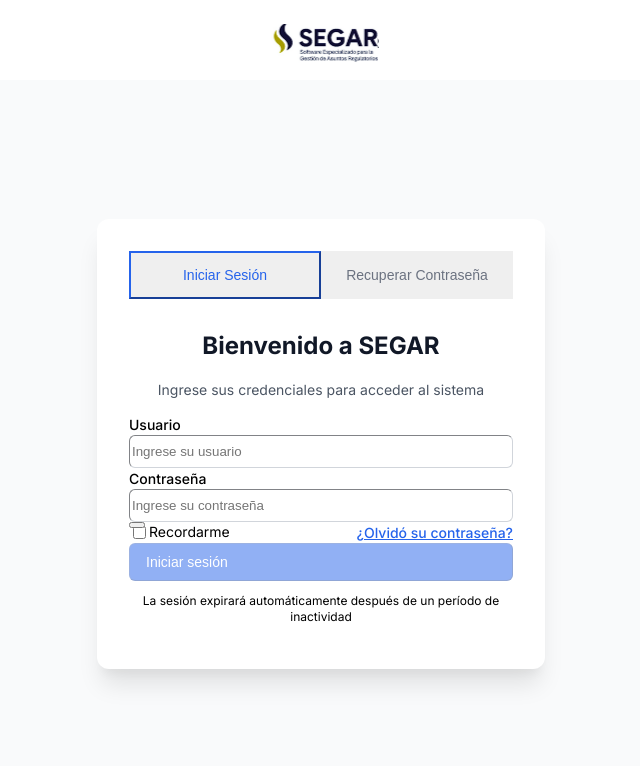
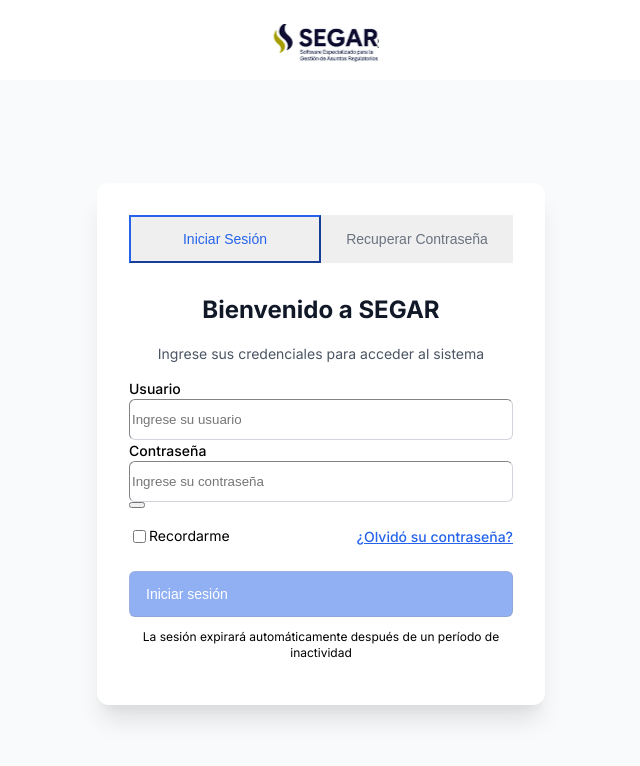
Before and after one commit to Juando26030/SEGAR-FrontEnd, an Angular app in the folder segar-frontend/: page /auth/login in a window 1280 px wide. Shown: the top 766 px of the page, without its empty margins (319-959 px from the left). Built offline with nearby package versions, Linux system fonts and the light colour scheme.

Commit message:
cambios de diseño en inicio de sesion

```diff
--- a/segar-frontend/src/app/auth/autenticacion/login-form/login-form.component.html
+++ b/segar-frontend/src/app/auth/autenticacion/login-form/login-form.component.html
@@ -6,34 +6,34 @@
   </div>
 
   <!-- Login Form -->
-  <form [formGroup]="loginForm" (ngSubmit)="onSubmit()" class="space-y-4">
+  <form [formGroup]="loginForm" (ngSubmit)="onSubmit()" class="space-y-6">
     <!-- Username Field -->
     <div>
-      <label for="username" class="block text-sm font-medium text-gray-700 mb-1">Usuario</label>
+      <label for="username" class="block text-sm font-medium text-gray-700 mb-2">Usuario</label>
       <input
         id="username"
         type="text"
         formControlName="username"
         placeholder="Ingrese su usuario"
-        class="w-full px-3 py-2 border border-gray-300 rounded-md shadow-sm placeholder-gray-400 focus:outline-none focus:ring-blue-500 focus:border-blue-500"
+        class="w-full px-3 py-3 border border-gray-300 rounded-md shadow-sm placeholder-gray-400 focus:outline-none focus:ring-blue-500 focus:border-blue-500"
         [class.border-red-500]="loginForm.get('username')?.invalid && loginForm.get('username')?.touched"
       >
       <div *ngIf="loginForm.get('username')?.invalid && loginForm.get('username')?.touched"
-           class="text-red-500 text-xs mt-1">
+           class="text-red-500 text-xs mt-2">
         El usuario es requerido
       </div>
     </div>
 
     <!-- Password Field -->
     <div>
-      <label for="password" class="block text-sm font-medium text-gray-700 mb-1">Contraseña</label>
+      <label for="password" class="block text-sm font-medium text-gray-700 mb-2">Contraseña</label>
       <div class="relative">
         <input
           id="password"
           [type]="showPassword ? 'text' : 'password'"
           formControlName="password"
           placeholder="Ingrese su contraseña"
-          class="w-full px-3 py-2 border border-gray-300 rounded-md shadow-sm placeholder-gray-400 focus:outline-none focus:ring-blue-500 focus:border-blue-500 pr-10"
+          class="w-full px-3 py-3 border border-gray-300 rounded-md shadow-sm placeholder-gray-400 focus:outline-none focus:ring-blue-500 focus:border-blue-500 pr-10"
           [class.border-red-500]="loginForm.get('password')?.invalid && loginForm.get('password')?.touched"
         >
         <button
@@ -49,13 +49,13 @@
         </button>
       </div>
       <div *ngIf="loginForm.get('password')?.invalid && loginForm.get('password')?.touched"
-           class="text-red-500 text-xs mt-1">
+           class="text-red-500 text-xs mt-2">
         La contraseña es requerida
       </div>
     </div>
 
     <!-- Remember Me and Forgot Password -->
-    <div class="flex items-center justify-between">
+    <div class="flex items-center justify-between mt-6">
       <div class="flex items-center">
         <input
           id="rememberMe"
@@ -80,11 +80,11 @@
     </div>
 
     <!-- Submit Button -->
-    <div>
+    <div class="mt-6">
       <button
         type="submit"
         [disabled]="isLoading || loginForm.invalid"
-        class="w-full flex justify-center py-2 px-4 border border-transparent rounded-md shadow-sm text-sm font-medium text-white bg-blue-600 hover:bg-blue-700 focus:outline-none focus:ring-2 focus:ring-offset-2 focus:ring-blue-500 disabled:opacity-50 disabled:cursor-not-allowed transition-colors duration-200"
+        class="w-full flex justify-center py-3 px-4 border border-transparent rounded-md shadow-sm text-sm font-medium text-white bg-blue-600 hover:bg-blue-700 focus:outline-none focus:ring-2 focus:ring-offset-2 focus:ring-blue-500 disabled:opacity-50 disabled:cursor-not-allowed transition-colors duration-200"
       >
         <span *ngIf="!isLoading">Iniciar sesión</span>
         <span *ngIf="isLoading" class="flex items-center">
--- a/segar-frontend/src/app/auth/autenticacion/recover-form/recover-form.component.html
+++ b/segar-frontend/src/app/auth/autenticacion/recover-form/recover-form.component.html
@@ -22,36 +22,36 @@
   </div>
 
   <!-- Recovery Form -->
-  <form [formGroup]="recoverForm" (ngSubmit)="onSubmit()" class="space-y-4" *ngIf="!emailSent">
+  <form [formGroup]="recoverForm" (ngSubmit)="onSubmit()" class="space-y-6" *ngIf="!emailSent">
     <!-- Email Field -->
     <div>
-      <label for="email" class="block text-sm font-medium text-gray-700 mb-1">Correo electrónico</label>
+      <label for="email" class="block text-sm font-medium text-gray-700 mb-2">Correo electrónico</label>
       <input
         id="email"
         type="email"
         formControlName="email"
         placeholder="Ingrese su correo electrónico"
-        class="w-full px-3 py-2 border border-gray-300 rounded-md shadow-sm placeholder-gray-400 focus:outline-none focus:ring-blue-500 focus:border-blue-500"
+        class="w-full px-3 py-3 border border-gray-300 rounded-md shadow-sm placeholder-gray-400 focus:outline-none focus:ring-blue-500 focus:border-blue-500"
         [class.border-red-500]="recoverForm.get('email')?.invalid && recoverForm.get('email')?.touched"
       >
       <div *ngIf="recoverForm.get('email')?.invalid && recoverForm.get('email')?.touched"
-           class="text-red-500 text-xs mt-1">
+           class="text-red-500 text-xs mt-2">
         <span *ngIf="recoverForm.get('email')?.errors?.['required']">El correo electrónico es requerido</span>
         <span *ngIf="recoverForm.get('email')?.errors?.['email']">Ingrese un correo electrónico válido</span>
       </div>
     </div>
 
     <!-- Error Message -->
-    <div *ngIf="errorMessage" class="text-red-500 text-sm text-center">
+    <div *ngIf="errorMessage" class="text-red-500 text-sm text-center mt-4">
       {{ errorMessage }}
     </div>
 
     <!-- Submit Button -->
-    <div>
+    <div class="mt-6">
       <button
         type="submit"
         [disabled]="isLoading || recoverForm.invalid"
-        class="w-full flex justify-center py-2 px-4 border border-transparent rounded-md shadow-sm text-sm font-medium text-white bg-blue-600 hover:bg-blue-700 focus:outline-none focus:ring-2 focus:ring-offset-2 focus:ring-blue-500 disabled:opacity-50 disabled:cursor-not-allowed transition-colors duration-200"
+        class="w-full flex justify-center py-3 px-4 border border-transparent rounded-md shadow-sm text-sm font-medium text-white bg-blue-600 hover:bg-blue-700 focus:outline-none focus:ring-2 focus:ring-offset-2 focus:ring-blue-500 disabled:opacity-50 disabled:cursor-not-allowed transition-colors duration-200"
       >
         <span *ngIf="!isLoading">Enviar enlace de recuperación</span>
         <span *ngIf="isLoading" class="flex items-center">
```
Also changed, not shown: 2 other files (tests, documents, lock files or other folders).
